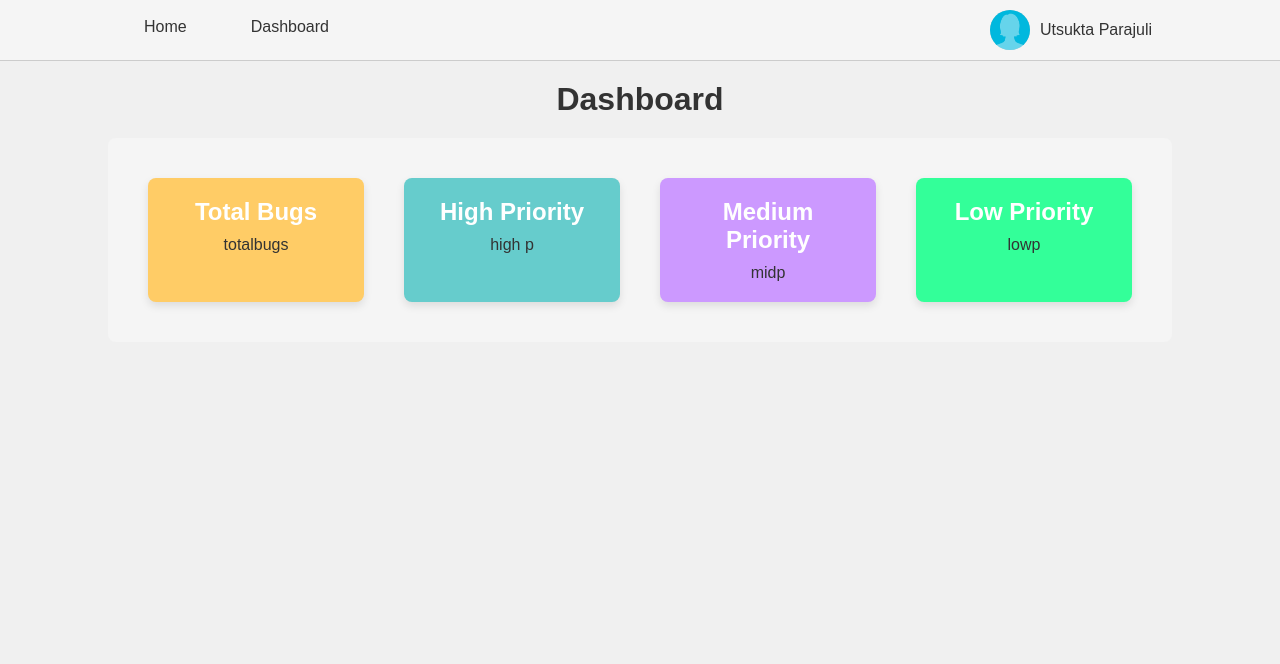
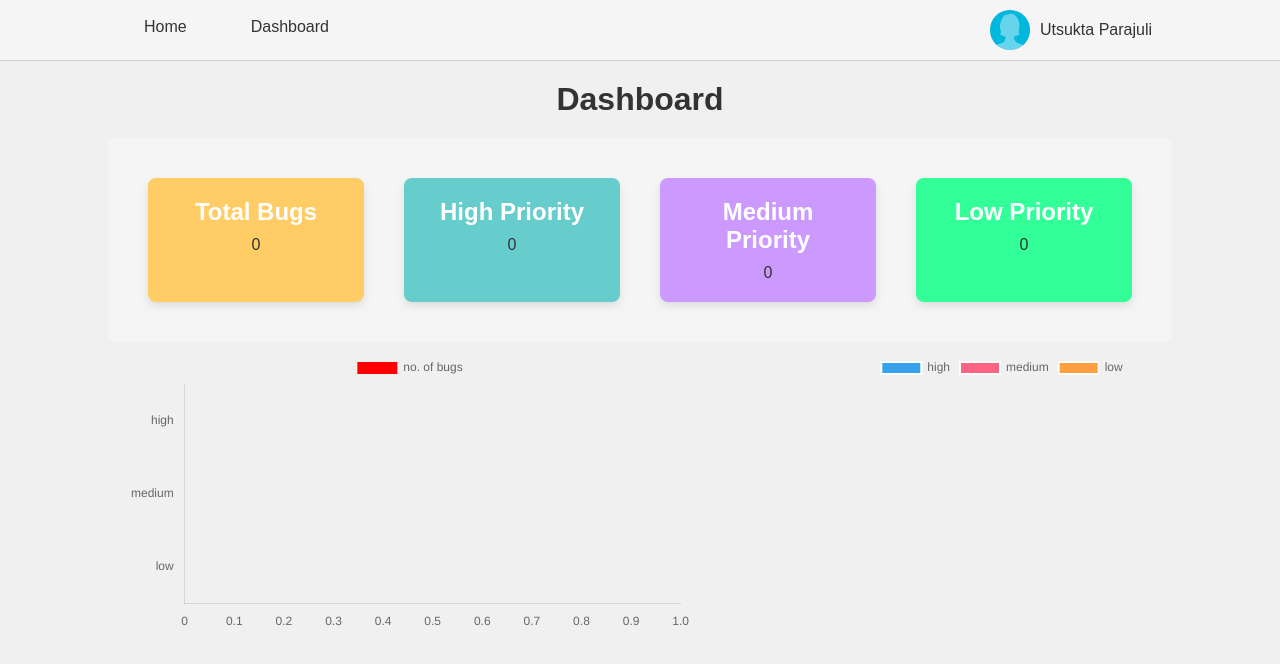
Before and after one commit to utsukta1/bug-Tracker, a React (Vite) app: page /dashboard in a window 1280 px wide. Shown: the top 664 px of the page. Built offline with nearby package versions, Linux system fonts and the light colour scheme.

Commit message:
Charts addition

```diff
--- a/package.json
+++ b/package.json
@@ -10,7 +10,9 @@
     "preview": "vite preview"
   },
   "dependencies": {
+    "chart.js": "^4.4.1",
     "react": "^18.2.0",
+    "react-chartjs-2": "^5.2.0",
     "react-dom": "^18.2.0",
     "react-icons": "^4.12.0",
     "react-router-dom": "^6.20.1"
--- a/src/views/AddForm/index.jsx
+++ b/src/views/AddForm/index.jsx
@@ -110,7 +110,12 @@ function AddForm(props) {
                     type="text"
                     className="inp"
                     value={formState.title}
-                    onChange={(e) => setFormState({ ...formState, title: e.target.value })}
+                    onChange={(e) => setFormState({
+                        ...formState, title: e.target.value, errors: {
+                            ...formState.errors,
+                            title: ""
+                        }
+                    })}
                     placeholder="Title"
                 />
                 {formState.errors.title && <span className="error">{formState.errors.title}</span>}
@@ -118,7 +123,12 @@ function AddForm(props) {
                     type="text"
                     className="inp"
                     value={formState.project}
-                    onChange={(e) => setFormState({ ...formState, project: e.target.value })}
+                    onChange={(e) => setFormState({
+                        ...formState, project: e.target.value, errors: {
+                            ...formState.errors,
+                            project: ""
+                        }
+                    })}
                     placeholder="Project"
                 />
                 {formState.errors.project && <span className="error">{formState.errors.project}</span>}
@@ -136,7 +146,12 @@ function AddForm(props) {
                     type="text"
                     className="inp"
                     value={formState.status}
-                    onChange={(e) => setFormState({ ...formState, status: e.target.value })}
+                    onChange={(e) => setFormState({
+                        ...formState, status: e.target.value, errors: {
+                            ...formState.errors,
+                            status: ""
+                        }
+                    })}
                     placeholder="Status"
                 />
                 {formState.errors.status && <span className="error">{formState.errors.status}</span>}
@@ -146,7 +161,12 @@ function AddForm(props) {
                     cols="30"
                     rows="10"
                     value={formState.desc}
-                    onChange={(e) => setFormState({ ...formState, desc: e.target.value })}
+                    onChange={(e) => setFormState({
+                        ...formState, desc: e.target.value, errors: {
+                            ...formState.errors,
+                            desc: ""
+                        }
+                    })}
                     placeholder="Description"
                 ></textarea>
                 {formState.errors.desc && <span className="error">{formState.errors.desc}</span>}
--- a/src/views/BugList/index.jsx
+++ b/src/views/BugList/index.jsx
@@ -96,7 +96,7 @@ function BugList() {
         if (!searchData) {
             return bugData;
         }
-        const searchedBugs = bugData.filter((bug) => bug.project.toLowerCase().includes(searchData) || bug.title.toLowerCase().includes(searchData) || bug.desc.toLowerCase().includes(searchData));
+        const searchedBugs = bugData.filter((bug) => bug.project.toLowerCase().includes(searchData) || bug.title.toLowerCase().includes(searchData) || bug.desc.toLowerCase().includes(searchData) || bug.status.toLowerCase().includes(searchData));
         return searchedBugs;
 
         // return console.log("Filter bhayo")
--- a/src/views/Dashboard/index.css
+++ b/src/views/Dashboard/index.css
@@ -14,55 +14,21 @@ body {
     color: #333;
 }
 
-.dashboard-bugs {
+.chart-container .barchart {
+    height: 280px;
+    width: 600px;
+}
+
+.chart-container .pie-chart {
+    height: 280px;
+
+}
+
+.chart-container {
     display: flex;
-    justify-content: space-around;
-    background-color: #f5f5f5;
-    padding: 20px;
-    border-radius: 8px;
+    gap: 10rem;
     width: 80%;
     margin: 0 auto;
+    margin-top: 10px;
+
 }
-
-
-
-.card {
-    width: 300px;
-    padding: 20px;
-    margin: 20px;
-    border-radius: 8px;
-    box-shadow: 0 4px 8px rgba(0, 0, 0, 0.1);
-    text-align: center;
-    transition: transform 0.3s ease-in-out;
-}
-
-.card:hover {
-    transform: translateY(-5px);
-}
-
-.card:nth-child(1) {
-    background-color: #ffcc66;
-}
-
-.card:nth-child(2) {
-    background-color: #66cccc;
-}
-
-.card:nth-child(3) {
-    background-color: #cc99ff;
-}
-
-
-.card:nth-child(4) {
-    background-color: #33FF99;
-}
-
-.card-title {
-    font-size: 24px;
-    margin-bottom: 10px;
-    color: #fff;
-}
-
-.card-content {
-    color: #333;
-}
--- a/src/views/Dashboard/index.jsx
+++ b/src/views/Dashboard/index.jsx
@@ -1,42 +1,99 @@
 import Nav from "../Navbar";
 import React from "react";
 import "./index.css"
+import Stats from "../stats";
+import { useState, useEffect } from "react";
+
+import { Bar, Pie } from "react-chartjs-2";
+import { Chart as Chartjs } from "chart.js/auto";
+
+
 // import { useLocation } from "react-router-dom";
 
 function Dashboard() {
+    const [bugData, setBugData] = useState(() => {
+        const storedBugs = localStorage.getItem('bugs');
+        return storedBugs ? JSON.parse(storedBugs) : [];
+    });
+
+    function handleReducer(array, key, match) {
+        return array.reduce((total, bug) => {
+            if (bug[key] === match) {
+                return total + 1;
+            }
+            return total;
+        }, 0)
+    }
+    const noOfHighPriority = handleReducer(bugData, "priority", "high");
+    const noOfMediumPriority = handleReducer(bugData, "priority", "medium");
+    const noOfLowPriority = handleReducer(bugData, "priority", "low");
+
+
 
     return (
         <>
             <Nav />
+
             <div className="dashboard-title"><h1>Dashboard</h1></div>
+            <Stats bugData={bugData} />
 
-            <div className="dashboard-bugs">
-                <div className="card">
-                    <h2 className="card-title">Total Bugs</h2>
-                    <p className="card-content">
-                        totalbugs
-                    </p>
+            <div className="chart-container">
+                <div className="barchart">
+                    <Bar
+                        data={{
+                            labels: ["high", "medium", "low"],
+                            datasets: [{
+                                label: "no. of bugs",
+                                data: [noOfHighPriority, noOfMediumPriority, noOfLowPriority],
+                                backgroundColor: ["red", "blue", "green"]
+                            },],
+                        }}
+                        options={{
+                            indexAxis: "y",
+                            responsive: true,
+                            maintainAspectRatio: false,
+                            scales: {
+                                x: {
+                                    grid: {
+                                        display: false
+                                    }
+                                },
+                                y: {
+                                    grid: {
+                                        display: false
+                                    }
+                                }
+                            }
+                        }} />
+
+
                 </div>
 
-                <div className="card">
-                    <h2 className="card-title">High Priority</h2>
-                    <p className="card-content">
-                        high p
-                    </p>
-                </div>
-                <div className="card">
-                    <h2 className="card-title">Medium Priority</h2>
-                    <p className="card-content">
-                        midp
-                    </p>
-                </div>
-                <div className="card">
-                    <h2 className="card-title">Low Priority</h2>
-                    <p className="card-content">
-                        lowp
-                    </p>
+                <div className="pie-chart">
+                    <Pie
+                        data={{
+                            labels: ["high", "medium", "low"],
+                            datasets: [
+                                {
+                                    label: "No of Bugs",
+                                    data: [
+                                        noOfHighPriority, noOfMediumPriority, noOfLowPriority
+                                    ],
+
+                                },
+                            ],
+                        }}
+                        options={{
+                            responsive: true,
+
+                            maintainAspectRatio: false,
+                        }}
+                    />
                 </div>
             </div>
+
+
+
         </>
     )
 }
--- /dev/null
+++ b/src/views/stats/index.css
@@ -0,0 +1,52 @@
+.dashboard-bugs {
+    display: flex;
+    justify-content: space-around;
+    background-color: #f5f5f5;
+    padding: 20px;
+    border-radius: 8px;
+    width: 80%;
+    margin: 0 auto;
+}
+
+
+
+.card {
+    width: 300px;
+    padding: 20px;
+    margin: 20px;
+    border-radius: 8px;
+    box-shadow: 0 4px 8px rgba(0, 0, 0, 0.1);
+    text-align: center;
+    transition: transform 0.3s ease-in-out;
+}
+
+.card:hover {
+    transform: translateY(-5px);
+}
+
+.card:nth-child(1) {
+    background-color: #ffcc66;
+}
+
+.card:nth-child(2) {
+    background-color: #66cccc;
+}
+
+.card:nth-child(3) {
+    background-color: #cc99ff;
+}
+
+
+.card:nth-child(4) {
+    background-color: #33FF99;
+}
+
+.card-title {
+    font-size: 24px;
+    margin-bottom: 10px;
+    color: #fff;
+}
+
+.card-content {
+    color: #333;
+}
--- /dev/null
+++ b/src/views/stats/index.jsx
@@ -0,0 +1,67 @@
+import React from "react";
+import "./index.css"
+
+function Stats(props) {
+    const {
+        bugData
+    } = props;
+
+    const totalBugs = bugData.length;
+
+    const totalHigh = bugData.reduce((total, bug) => {
+        if (bug.priority === "high") {
+            return total + 1;
+        }
+        return total;
+
+    }, 0);
+    const totalMedium = bugData.reduce((total, bug) => {
+        if (bug.priority === "medium") {
+            return total + 1;
+        }
+        return total;
+
+    }, 0);
+    const totalLow = bugData.reduce((total, bug) => {
+        if (bug.priority === "low") {
+            return total + 1;
+        }
+        return total;
+
+    }, 0);
+
+
+    return (
+        <>
+            <div className="dashboard-bugs">
+                <div className="card">
+                    <h2 className="card-title">Total Bugs</h2>
+                    <p className="card-content">
+                        {totalBugs}
+                    </p>
+                </div>
+
+                <div className="card">
+                    <h2 className="card-title">High Priority</h2>
+                    <p className="card-content">
+                        {totalHigh}
+                    </p>
+                </div>
+                <div className="card">
+                    <h2 className="card-title">Medium Priority</h2>
+                    <p className="card-content">
+                        {totalMedium}
+                    </p>
+                </div>
+                <div className="card">
+                    <h2 className="card-title">Low Priority</h2>
+                    <p className="card-content">
+                        {totalLow}
+                    </p>
+                </div>
+            </div>
+        </>
+    )
+}
+
+export default Stats;
```
Also changed, not shown: 1 other file (tests, documents, lock files or other folders).
